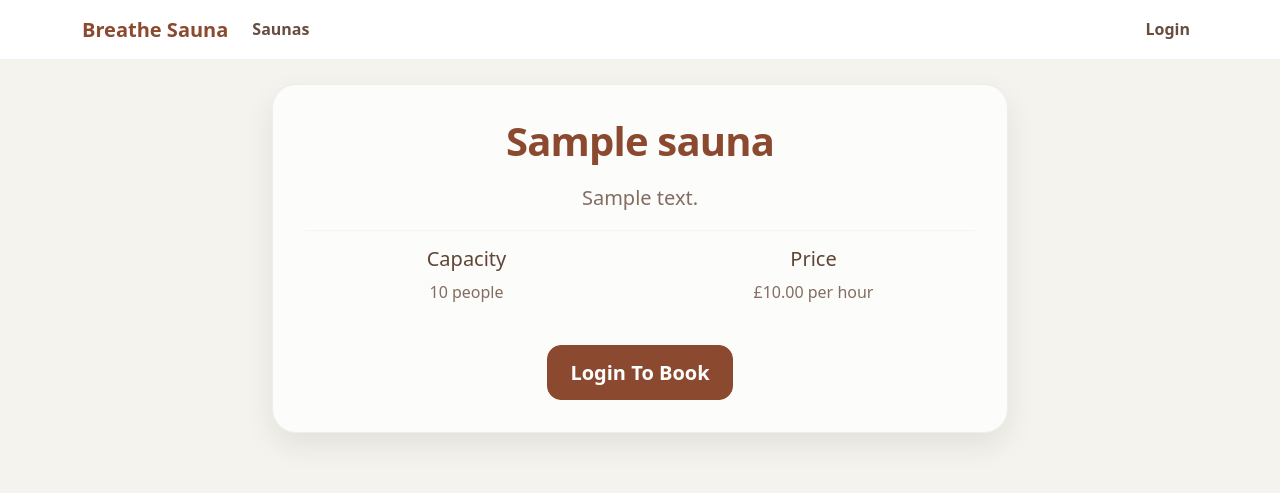
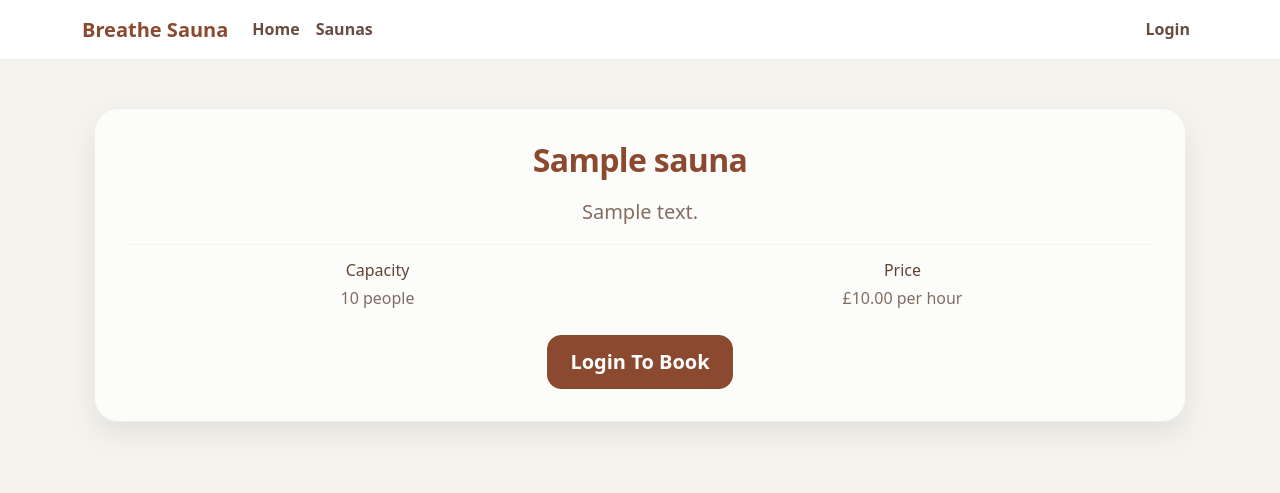
Before and after one commit to Court-Pencil/breathe-sauna-backend, a Django app: page /sauna/ in a window 1280 px wide. Shown: the top 493 px of the page. Run offline with Django 4.2, Linux system fonts and the light colour scheme; tables that the repository leaves empty hold one stand-in row (values such as "Sample post").

Commit message:
Update home layout and sauna ordering
- Enhanced home.html with images
- Improved navbar styling in base.html
- Added display_order field to Sauna model
- Updated sauna view to list all saunas
- Applied database migrations

```diff
--- a/bookings/models.py
+++ b/bookings/models.py
@@ -6,6 +6,7 @@ from django.core.exceptions import ValidationError
 
 class Sauna(models.Model): # what can be booked, represents a physical sauna room
     name = models.CharField(max_length=100)
+    display_order = models.PositiveIntegerField(default=0) # for sorting saunas in the UI
     capacity = models.IntegerField(default=6)
     description = models.TextField()
     price_per_hour = models.DecimalField(max_digits=6, decimal_places=2)
@@ -15,7 +16,7 @@ class Sauna(models.Model): # what can be booked, represents a physical sauna roo
         return self.name
 
     class Meta:
-        ordering = ['name']
+        ordering = ['display_order']
 
 
 class TimeSlot(models.Model): # when it can be booked
--- a/bookings/static/css/theme.css
+++ b/bookings/static/css/theme.css
@@ -143,7 +143,7 @@ h1,h2,h3,h4{
   overflow: hidden;
 }
 
-.hero::after{
+/* .hero::after{
   content:"";
   position:absolute;
   inset:0;
@@ -152,7 +152,7 @@ h1,h2,h3,h4{
     rgba(74,42,26,.28),
     rgba(139,74,47,.18)
   );
-}
+} */
 
 .hero .hero-content{
   position: relative;
--- a/bookings/templates/bookings/base.html
+++ b/bookings/templates/bookings/base.html
@@ -32,6 +32,12 @@
 
             <!-- Left Navigation -->
             <ul class="navbar-nav me-auto">
+
+                 <li class="nav-item">
+                    <a class="nav-link" href="{% url 'home' %}">
+                        Home
+                    </a>
+                </li>
 
                 <li class="nav-item">
                     <a class="nav-link" href="{% url 'sauna' %}">
--- a/bookings/templates/bookings/sauna_list.html
+++ b/bookings/templates/bookings/sauna_list.html
@@ -2,31 +2,25 @@
 
 {% block content %}
 
-<div class="row justify-content-center">
-  <div class="col-md-8">
-
-    <div class="card">
+<div class="container py-4">
+  <div class="row g-4">
+    {% for sauna in saunas %}
+      <div class="col-12 ">
+        <div class="card mb-5">
           <div class="card-body">
 
-        <h1 class="mb-3 text-center">
-          {{ sauna.name }}
-        </h1>
-
-        <p class="lead text-center">
-          {{ sauna.description }}
-        </p>
-
+            <h2 class="mb-3 text-center">{{ sauna.name }}</h2>
+            <p class="lead text-center">{{ sauna.description }}</p>
             <hr>
 
             <div class="row text-center mb-4">
-          <div class="col-md-6">
-            <h5>Capacity</h5>
-            <p>{{ sauna.capacity }} people</p>
+              <div class="col-6">
+                <h6 class="mb-1">Capacity</h6>
+                <p class="mb-0">{{ sauna.capacity }} people</p>
               </div>
-
-          <div class="col-md-6">
-            <h5>Price</h5>
-            <p>£{{ sauna.price_per_hour }} per hour</p>
+              <div class="col-6">
+                <h6 class="mb-1">Price</h6>
+                <p class="mb-0">£{{ sauna.price_per_hour }} per hour</p>
               </div>
             </div>
 
@@ -44,6 +38,11 @@
 
       </div>
     </div>
+     {% empty %}
+      <p class="text-center">No saunas available right now.</p>
+    {% endfor %}
+  </div>
+</div>
 
   </div>
 </div>
--- a/bookings/views.py
+++ b/bookings/views.py
@@ -17,8 +17,8 @@ class SaunaView(TemplateView):
     def get_context_data(self, **kwargs):
         context = super().get_context_data(**kwargs)
 
-        sauna = Sauna.objects.filter(is_active=True).first()
-        context["sauna"] = sauna
+        sauna = Sauna.objects.filter(is_active=True)
+        context["saunas"] = sauna
 
         return context
 
```
Also changed, not shown: bookings/templates/bookings/home.html (+4 -4 lines), bookings/migrations/0002_alter_sauna_options_sauna_display_order.py (added), bookings/static/images/hot-coals-steam.webp (added), bookings/static/images/hot-coals.webp (added), bookings/static/images/lg-sauna-hero.webp (added). Lines whose indentation alone changed are shown as unchanged.
